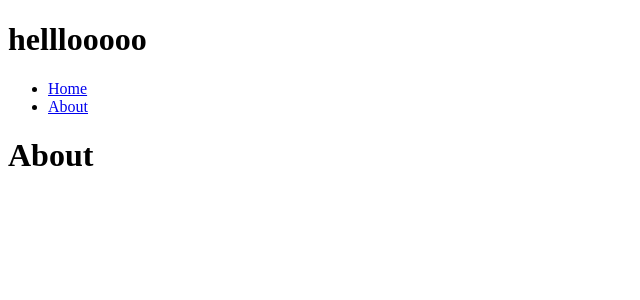
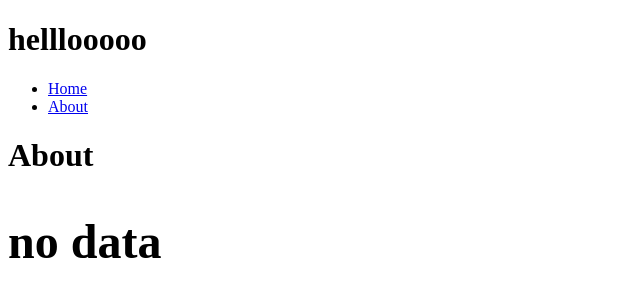
Before and after one commit to cmart11/ReactJS-tables, a React app: page /about in a window 1280 px wide. Shown: the top 300 px of the page, without its empty margins (0-640 px from the left). Built offline with nearby package versions, Linux system fonts and the light colour scheme.

Commit message:
feat: bug fix

```diff
--- a/index.html
+++ b/index.html
@@ -5,7 +5,7 @@
     <meta charset="UTF-8">
     <meta name="viewport" content="width=device-width, initial-scale=1.0">
     <meta http-equiv="X-UA-Compatible" content="ie=edge">
-    <script src="bundle.js" defer></script>
+    <script src="./bundle.js" defer></script>
     <title>React Tables</title>
 </head>
 
--- a/src/components/About.js
+++ b/src/components/About.js
@@ -1,10 +1,15 @@
 import React from 'react'
 
-export default function About() {
+export default function About(props) {
     return (
         <div>
             <h1>
                 About
+                {
+                    props.data
+                        ? <h2>yes data</h2>
+                        : <h2>no data</h2>
+                }
             </h1>
         </div>
     );
```
